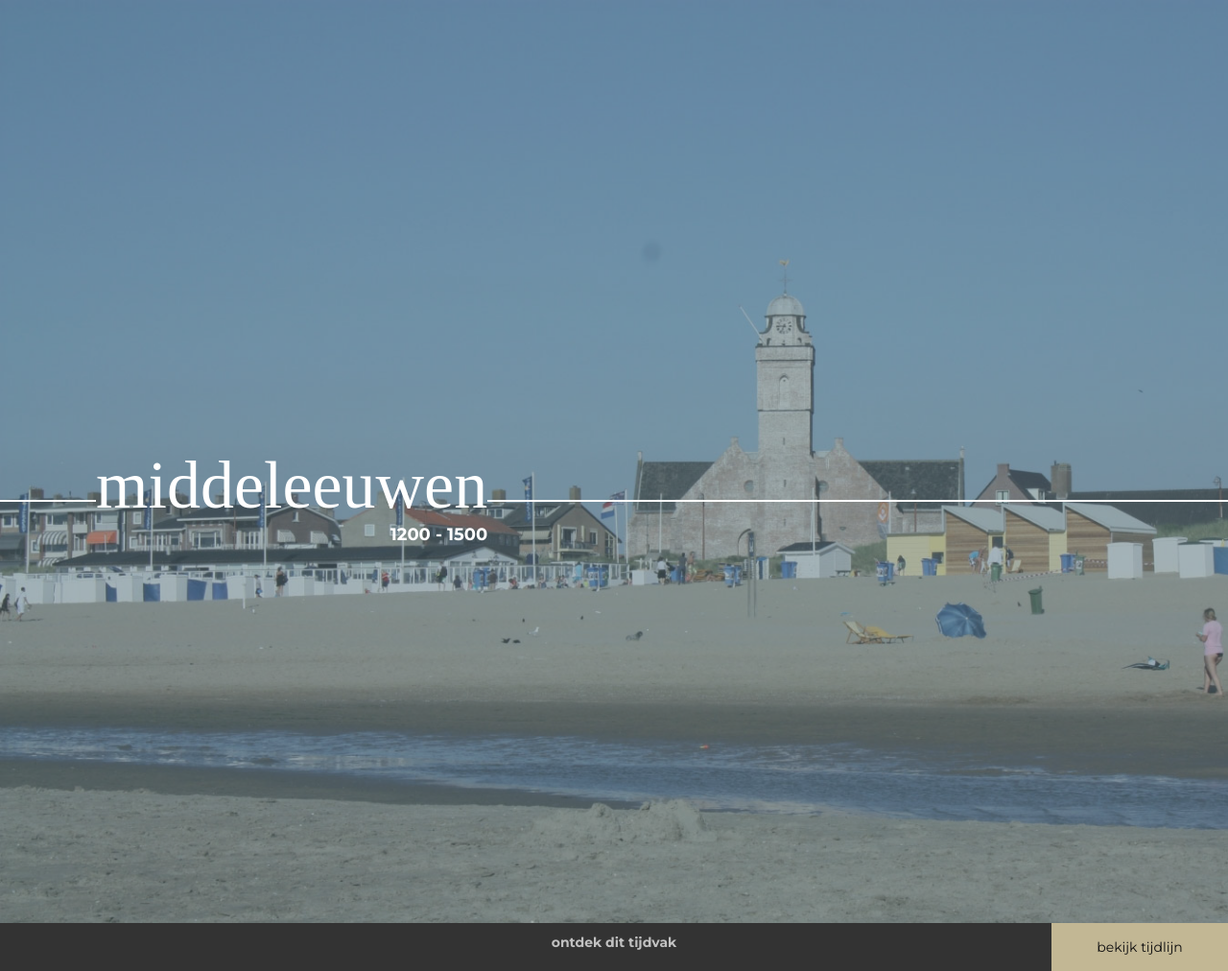
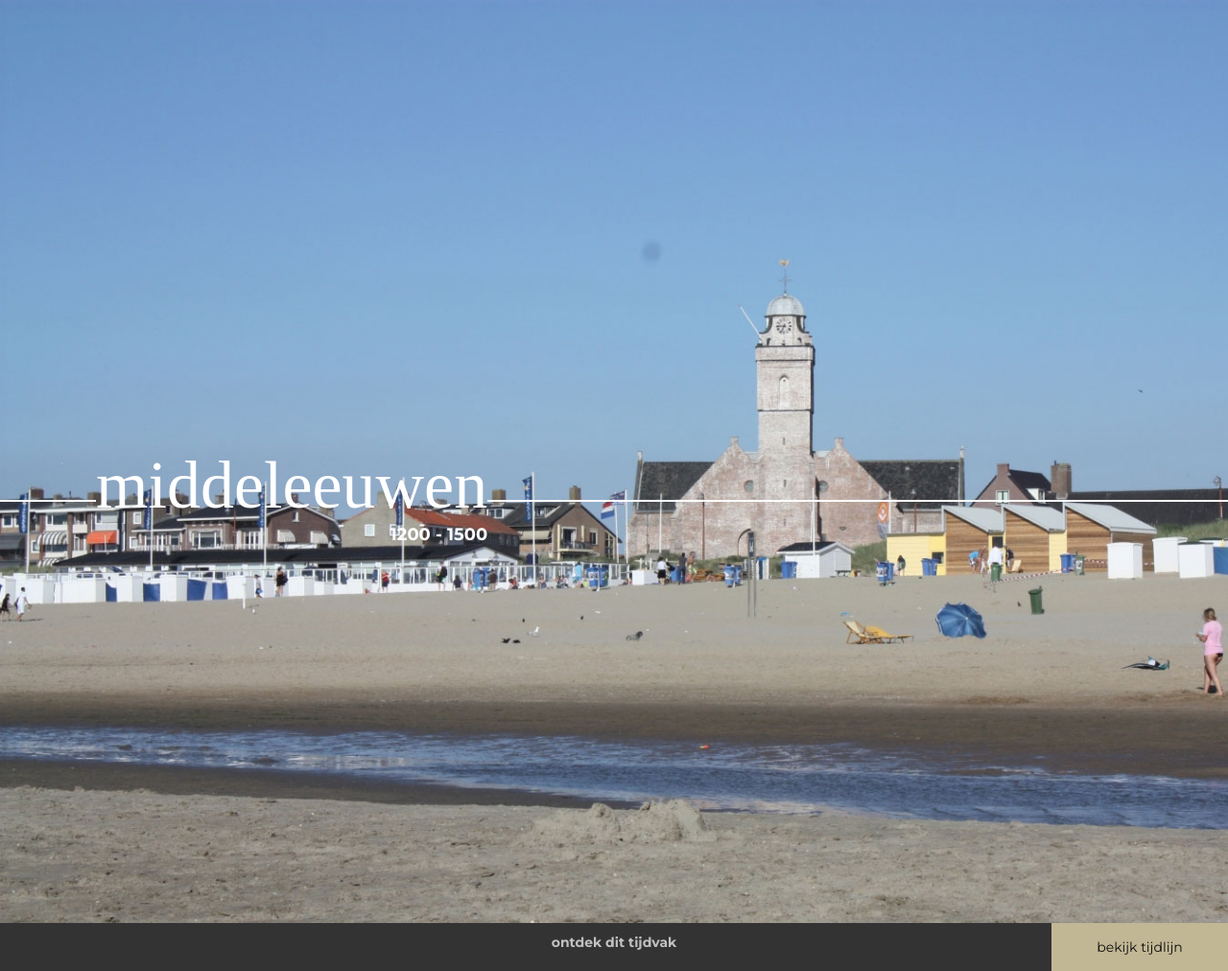
Before and after one commit to ZwaarContrast/Timeline, a PHP site: page /CanonTimeline/index.html in a window 1280 px wide. Shown: the whole page at 96% size. Run offline with PHP 8.4, Linux system fonts and the light colour scheme; some libraries are stand-ins or nearby versions; some web fonts are replaced.

Commit message:
Removed opacity on slider images

```diff
--- a/CanonTimeline/css/component.css
+++ b/CanonTimeline/css/component.css
@@ -203,7 +203,7 @@ button.slider-switch:hover {
 	position: absolute;
 	display: block;
 	height: calc(100% + 0.2px);
-	opacity: 0.5;
+	opacity: 1;
 }
 
 @media screen and (min-aspect-ratio: 1280/850) {
```
